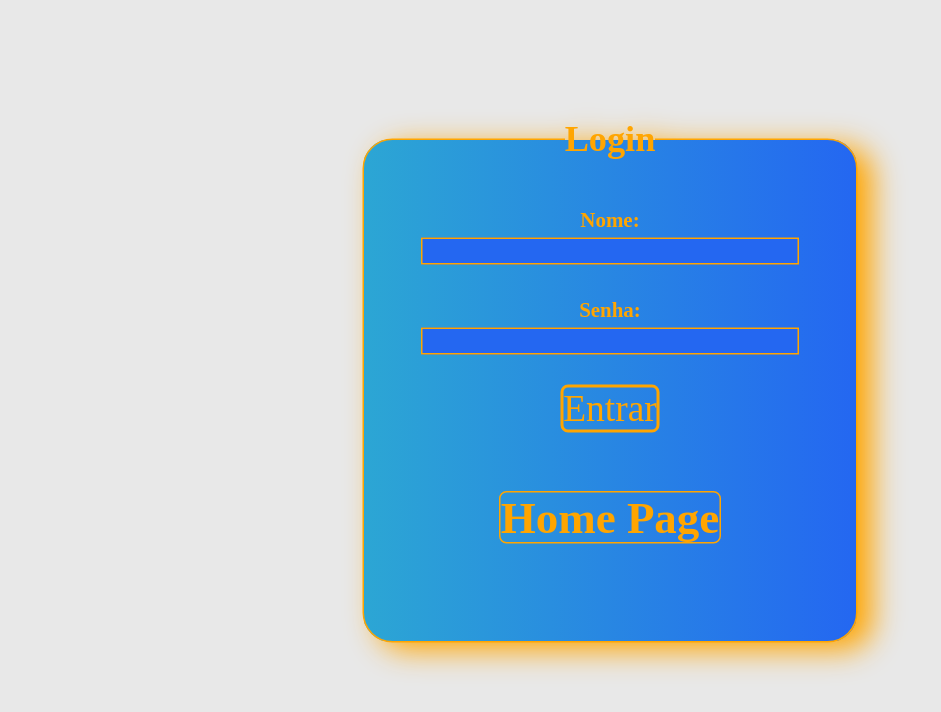
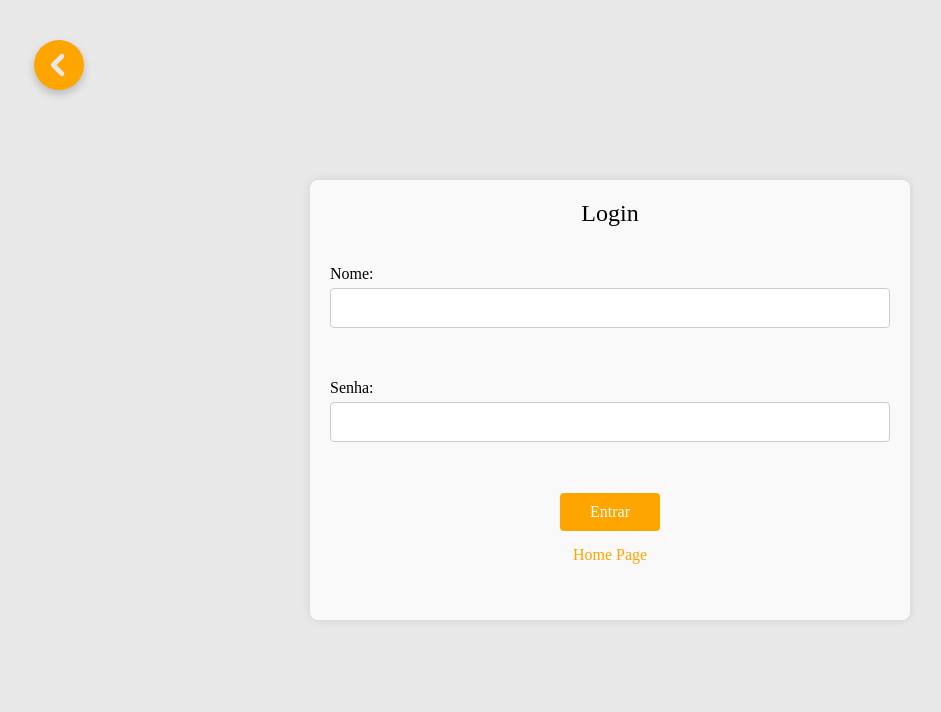
Before and after one commit to ArthurGamaJorge/Iooon-Airlines, a React (Vite) app: page /login in a window 1280 px wide. Shown: the top 712 px of the page, without its empty margins (30-971 px from the left). Built offline with nearby package versions, Linux system fonts and the light colour scheme.

Commit message:
Reestilizar página de cadastro e login

```diff
--- a/src/components/Cadastro.jsx
+++ b/src/components/Cadastro.jsx
@@ -1,19 +1,15 @@
-import "../components/cadastro.css"
+import React, { useState, useEffect } from 'react';
+import { Link } from 'react-router-dom';
+import './cadastro.css';
 
-import { Link } from 'react-router-dom';
-import React, { useState, useEffect } from 'react';
-
-function Cadastro(){
-    const [darkTheme] = useState(() => {
+function Cadastro() {
+    const [darkTheme, setDarkTheme] = useState(() => {
         const savedTheme = localStorage.getItem('theme');
         return savedTheme ? JSON.parse(savedTheme) : false;
     });
 
     useEffect(() => {
         localStorage.setItem('theme', JSON.stringify(darkTheme));
-    }, [darkTheme]);
-
-    useEffect(() => {
         if (darkTheme) {
             document.body.classList.add('Dark-theme');
         } else {
@@ -39,36 +35,58 @@ function Cadastro(){
         });
 
         localStorage.setItem('listaUser', JSON.stringify(listaUser));
+        localStorage.setItem('logado', nome);
 
-        window.location.href = "/login";
+        window.location.href = "/site";
+    }
+
+    function handleReset() {
+        setNome('');
+        setEmail('');
+        setData('');
+        setSenha('');
     }
 
     return (
+        <>
+            <a href="../" className="voltar">
+                <svg xmlns="http://www.w3.org/2000/svg" width="38" height="38" viewBox="0 0 26 24" fill="none" stroke="currentColor" stroke-width="3.2" stroke-linecap="round" stroke-linejoin="round" className="lucide lucide-chevron-left">
+                    <path d="m15 18-6-6 6-6"/>
+                </svg>
+            </a>
             <div className="Cadastro">
                 <form onSubmit={handleSubmit} id="formulario">
                     <fieldset>
                         <legend>Cadastro</legend> <br/>
-                    <label>Nome: </label> <br/>
-                    <input type="text" name="Nome" id="nome" value={nome} onChange={(e) => setNome(e.target.value)} required /> <br /><br />
+                        <div className="divDados">
+                            <label>Nome: </label>
+                            <input type="text" name="Nome" id="nome" value={nome} onChange={(e) => setNome(e.target.value)} required/>
+                            <br/><br/>
 
-                    <label>E-mail: </label> <br/>
-                    <input type="email" name="Email" id="Email" value={email} onChange={(e) => setEmail(e.target.value)} required/> <br/><br/>
+                            <label>E-mail: </label>
+                            <input type="email" name="Email" id="Email" value={email} onChange={(e) => setEmail(e.target.value)} required/>
+                            <br/><br/>
 
-                    <label>Data nascimento: </label> <br/>
-                    <input type="date" name="Data" id="Data" value={data} onChange={(e) => setData(e.target.value)} required/> <br/><br/>
+                            <label>Data nascimento: </label>
+                            <input type="date" name="Data" id="Data" value={data} onChange={(e) => setData(e.target.value)} required/>
+                            <br/><br/>
 
-                    <label>Senha: </label> <br/>
-                    <input type="password" name="Senha" id="Senha" value={senha} onChange={(e) => setSenha(e.target.value)} required/> <br/><br/>
+                            <label>Senha: </label>
+                            <input type="password" name="Senha" id="Senha" value={senha} onChange={(e) => setSenha(e.target.value)} required/>
+                            <br/><br/>
 
+                            <div className='botõesForm'>
                                 <input type="submit" value="Enviar"/>
-                    <input type="reset" value="Apagar"/> <br/><br/><br/>
+                                <input type="reset" value="Apagar" onClick={handleReset}/>
+                            </div>
 
-                    <Link to = "../"> <a>Home Page</a> </Link>
-
+                            <Link to="/">Home Page</Link>
+                        </div>
                     </fieldset> <br/>
                 </form>
             </div>
-    )
+        </>
+    );
 }
 
 export default Cadastro;
--- a/src/components/Inicial.css
+++ b/src/components/Inicial.css
@@ -51,6 +51,8 @@ body {
   }
 
   .Principal {
+    display: flex;
+    align-items: center;
     font-size: calc(3vmax + 20px);
     font-weight: 1000;
     color: var(--principal-color);
@@ -89,6 +91,7 @@ header {
   #icone {
   width: calc(3vmax + 20px);
   height: auto;
+  margin-right: 10px;
 }
 
 .Home .Main {
@@ -97,8 +100,8 @@ header {
   justify-content: center;
   margin-top: calc(4vmax + 70px);
   padding: 0px 10vh;
-  margin-bottom: 5vh;
-  height: calc(85vh - 20px);
+  margin-bottom: 7vh;
+  height: calc(83vh - 20px);
   align-items: center;
   position: relative;
 }
--- a/src/components/Login.jsx
+++ b/src/components/Login.jsx
@@ -1,6 +1,6 @@
 import React, { useState, useEffect } from 'react';
 import { Link } from 'react-router-dom';
-import "../components/cadastro.css"
+import "../components/cadastro.css";
 
 function Login() {
     const [darkTheme] = useState(() => {
@@ -32,7 +32,7 @@ function Login() {
         const usuarioValido = listaUser.find(item => nome === item.nomeCad && senha === item.senhaCad);
 
         if (usuarioValido) {
-            localStorage.setItem('logado', nome)
+            localStorage.setItem('logado', nome);
             window.location.href = "/site";
         } else {
             setError('Nome de usuário ou senha inválidos');
@@ -40,23 +40,34 @@ function Login() {
     }
 
     return (
+        <>
+        <a href="../" className="voltar">
+            <svg xmlns="http://www.w3.org/2000/svg" width="38" height="38" viewBox="0 0 26 24" fill="none" stroke="currentColor" stroke-width="3.2" stroke-linecap="round" stroke-linejoin="round" className="lucide lucide-chevron-left">
+                <path d="m15 18-6-6 6-6"/>
+            </svg>
+        </a>
         <div className="Cadastro">
             <form onSubmit={handleSubmit} id="formulario">
-                <fieldset style={{ height: '350px' }}>
+                <fieldset>
                     <legend>Login</legend> <br />
-                    <label>Nome: </label> <br />
-                    <input type="text" name="Nome" id="nome" value={nome} onChange={e => setNome(e.target.value)} required /> <br /><br />
+                    <div className="divDados">
+                        <label>Nome: </label>
+                        <input type="text" name="Nome" id="nome" value={nome} onChange={e => setNome(e.target.value)} required /> <br/><br/>
 
-                    <label>Senha: </label> <br />
-                    <input type="password" name="Senha" id="Senha" value={senha} onChange={e => setSenha(e.target.value)} required /> <br /><br />
+                        <label>Senha: </label>
+                        <input type="password" name="Senha" id="Senha" value={senha} onChange={e => setSenha(e.target.value)} required />
+                        {error ? <p id="error">{error}</p> : <br/>} <br/>
 
-                    <button type="submit" id="Entrar">Entrar</button> <br /><br />
-                    {error && <p id="error">{error}</p>} <br />
+                        <div className="botõesForm">
+                            <input type="submit" value="Entrar" />
+                        </div>
 
-                    <Link to="../">Home Page</Link>
+                        <Link to="../">Home Page</Link>
+                    </div>
                 </fieldset> <br /><br />
             </form>
         </div>
+        </>
     );
 }
 
--- a/src/components/cadastro.css
+++ b/src/components/cadastro.css
@@ -1,103 +1,124 @@
-.Cadastro label {
-    font-size: calc(0.7vmax + 5px);;
+.voltar {
+    width: 50px;
+    height: 50px;
+    position: absolute;
+    top: 5%;
+    left: 5%;
+    background-color: var(--principal-color);
+    border-radius: 50%;
+    display: flex;
+    align-items: center;
+    justify-content: center;
+    box-shadow: 0 4px 8px rgba(0, 0, 0, 0.2);
+    cursor: pointer;
+    text-decoration: none;
+    z-index: 1;
 }
 
-.Cadastro legend {
-    font-size: calc(1.5vmax + 5px);
+.voltar svg {
+    color: var(--light);
 }
 
 .Cadastro {
-    background-color: var(--secondary-dark);
-    color: var(--principal-color);
-    font-weight: bold;
-    font-size: 17px;
-    text-align: center;
     position: absolute;
     top: 50%;
     left: 50%;
     transform: translate(-50%, -50%);
+    width: 100%;
+    max-width: 600px;
+    margin: 0 auto;
+    padding: 20px;
+    border-radius: 8px;
+    background-color: #f9f9f9;
+    box-shadow: 0 0 10px rgba(0, 0, 0, 0.1);
 }
 
-.Cadastro p {
-    color: red;
-    font-style: italic;
+.Cadastro fieldset {
+    border: none;
+    padding: 0;
 }
 
-.Cadastro fieldset{
-    width: calc(25vmax + 10px);
-    height: calc(10vmax + 300px);
-    border: 1px solid var(--principal-color);
-    border-radius: 20px;
-    background: linear-gradient(0.25turn, var(--secondary-light), var(--secondary-dark));
-    margin: auto;
-    padding: 10px 10px;
-    filter: drop-shadow(10px 5px 10px var(--principal-color));
-    transition: width .5s, transform .5s ease-in-out;
-    scale: 1.5;
+.Cadastro legend {
+    font-size: 1.5em;
+    margin-bottom: 20px;
 }
 
-.Cadastro fieldset:hover {
-    transform: translateX(5px);
-    border: 3px solid var(--principal-color);
+.divDados {
+    display: flex;
+    flex-direction: column;
 }
 
-.Cadastro input {
-    font-size: calc(0.7vmax + 5px);
-}
-.Cadastro input, .Cadatro button {
-    background-color: var(--secondary-dark);
-    color: var(--principal-color);
-    border: 1px solid var(--principal-color);
-    width: calc(15vmax + 60px);
+.divDados label {
+    text-align: start;
+    margin-bottom: 5px;
 }
 
-.Cadastro input[type="submit"], .Cadastro [type="reset"] {
-    width: calc(5vmax + 30px);
-    border-radius: 5px;
-    margin-right: 10px;
+.divDados input {
+    padding: 10px;
+    margin-bottom: 15px;
+    border: 1px solid #ccc;
+    border-radius: 4px;
+    font-size: 1em;
 }
 
-.Cadastro input[type="submit"]:hover, input[type="reset"]:hover, #Entrar:hover, .Cadastro a:hover {
-    background-color: rgb(126, 124, 124);
-    filter: drop-shadow(10px 5px 10px var(--principal-color));
+.divDados input[type="submit"],
+.divDados input[type="reset"] {
+    width: 100px;
+    border: none;
+    color: #fff;
+    background-color: var(--principal-color);
+    cursor: pointer;
 }
 
-
-
-.Cadastro a {
-    width: calc(2vmax + 40px);
-    border-radius: 5px;
-    border: 1px solid var(--principal-color);
-    color: var(--principal-color);
-    font-size: 30px;
+.divDados input[type="reset"] {
+    background-color: var(--secondary-dark)
 }
 
-.Cadastro #Genero, #Guardar {
-    width: 10px;
-    font-size: 15px;
-    margin-left: 5px;
-    margin-right: 5px;
+.divDados a {
+    text-decoration: none;
+    color: var(--principal-color);
 }
 
-.Cadastro #button, #Entrar{
-    text-align: center;
-    color: var(--principal-color);
-    border: 2px solid var(--principal-color);
-    font-size: 25px;
-    background-color: var(--light);
-    border-radius: 5px;
+.divDados a:hover {
+    text-decoration: underline;
 }
 
-.Cadastro #button:hover {
-    filter: drop-shadow(3px 3px 3px var(--principal-color));
+.botõesForm{
+    display: flex;
+    justify-content: center;
+    gap: 10px;
 }
 
-.Cadastro #Entrar {
-    color: var(--principal-color);
-    border-color: var(--principal-color);
-    background-color: transparent;
+#error{
+    color: red;
 }
 
-.Cadastro #Idade {
-    width: 75px;
+body.Dark-theme {
+    background-color: var(--dark);
+    color: var(--light);
 }
+
+body.Dark-theme .Cadastro {
+    background-color: #333333;
+}
+
+body.Dark-theme input {
+    background-color: #333333;
+    color: var(--light);
+}
+
+body.Dark-theme input[type="date"]::-webkit-calendar-picker-indicator {
+    filter: invert(1);
+}
+
+@media (max-width: 750px) {
+    .Cadastro{
+        height: 100vh;
+    }
+    .voltar{
+        top: 2%;
+        left: 1%;
+        width: 40px;
+        height: 40px;
+    }
+}
```
Lines whose indentation alone changed are shown as unchanged.
